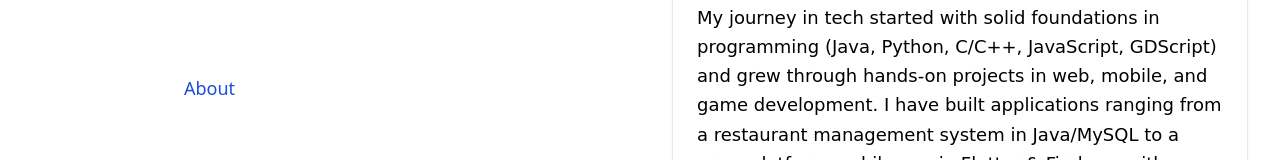
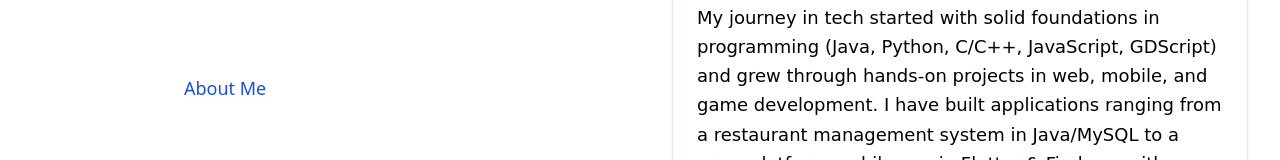
Before and after one commit to SoufyanRachdi/my_portfolio, a React app: page / in a window 1280 px wide. Shown: the part 310-470 px from the top of the page. Built offline with nearby package versions, Linux system fonts and the light colour scheme; the HTML template or start-up script is replaced by a standard one; a web font is replaced by a local one.

Commit message:
modifing data

```diff
--- a/src/App.jsx
+++ b/src/App.jsx
@@ -109,7 +109,7 @@ export default function App() {
           {/* Category list */}
           <ul className="flex flex-col items-start gap-2 text-white/90 w-full max-w-xs pb-20" >
             {[
-              { id: 'about', label: 'About' },
+              { id: 'about', label: 'About Me' },
               { id: 'skills', label: 'Skills' },
               { id: 'experiences', label: 'Experiences' },
               { id: 'projects', label: 'Projects' },
@@ -257,7 +257,7 @@ export default function App() {
             <BigTitre a="Certifications" className="text-3xl md:text-4xl font-bold text-white inline-block px-3 py-1 rounded"/>
             <div className="mt-4 bg-white rounded-lg p-6 border border-gray-200 shadow-sm">
               <div className="space-y-2">
-                <Paragraph className="text-gray-800">C++ Certification — CodeGym</Paragraph>
+                <Paragraph className="text-gray-800">C++ Certification — CodinGame</Paragraph>
                 <Paragraph className="text-gray-800">Problem Solving (Basic) — HackerRank</Paragraph>
                 <Paragraph className="text-gray-800">Python (Basic) — HackerRank</Paragraph>
               </div>
```
